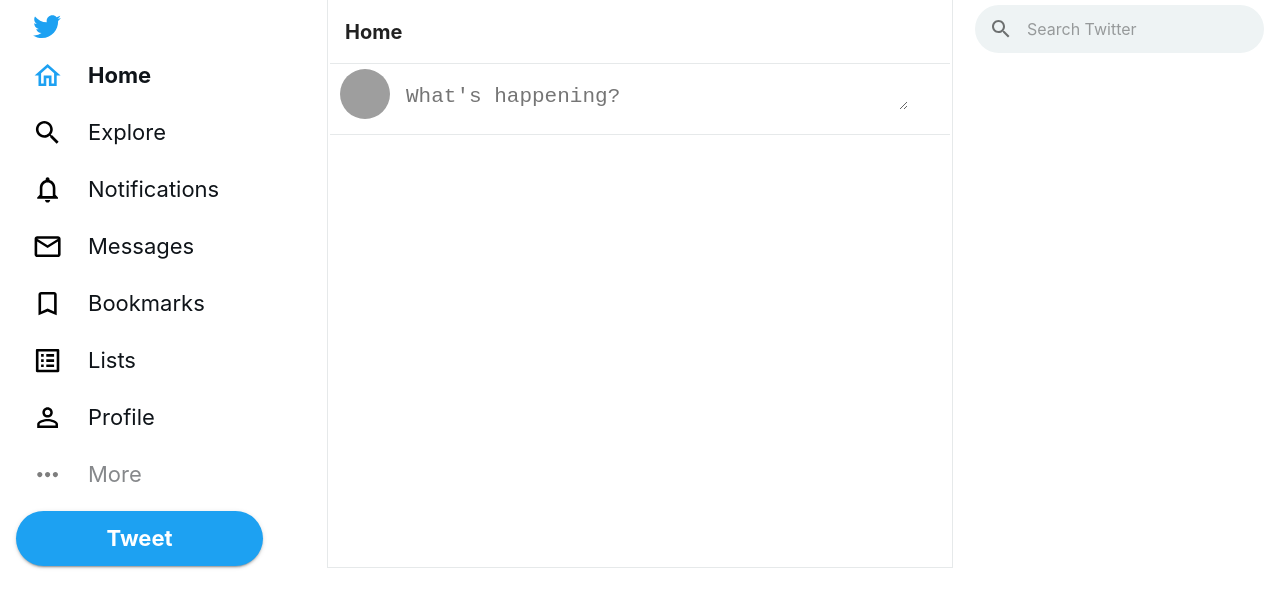
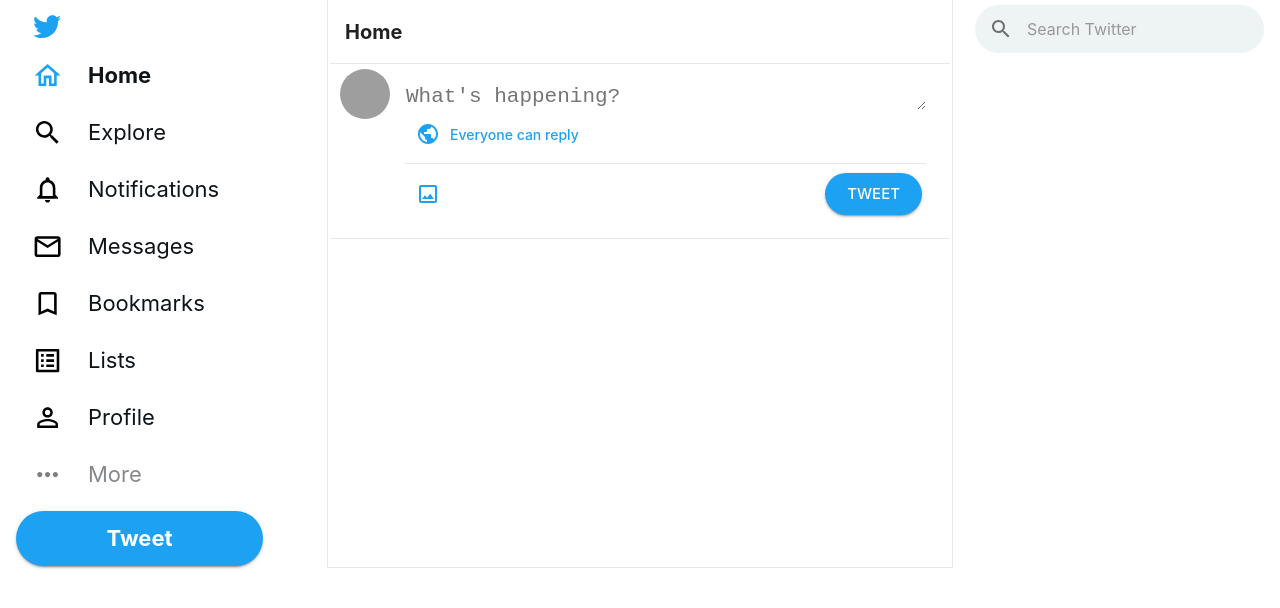
Before and after one commit to Alex-Berezov/twitter-clone, a React (Create React App) app: page / in a window 1280 px wide. Shown: the top 608 px of the page. Built offline with nearby package versions, Linux system fonts and the light colour scheme; grey boxes are pictures that could not be loaded.

Commit message:
Finished add tweet form

```diff
--- /dev/null
+++ b/src/components/Ui/TweetSmallBtn/TweetSmallBtn.tsx
@@ -0,0 +1,24 @@
+import React from 'react';
+import { createStyles, Theme, makeStyles } from '@material-ui/core/styles';
+import Button from '@material-ui/core/Button';
+
+const useStyles = makeStyles((theme: Theme) =>
+  createStyles({
+    margin: {
+      margin: theme.spacing(1),
+      borderRadius: '99px',
+    },
+  }),
+);
+
+export default function TweetSmallBtn() {
+  const classes = useStyles();
+
+  return (
+    <div>
+        <Button variant="contained" size="large" color="primary" className={classes.margin}>
+            Tweet
+        </Button>
+    </div>
+  );
+}
--- a/src/pages/Home/CreateTweetForm/CreateTweetForm.tsx
+++ b/src/pages/Home/CreateTweetForm/CreateTweetForm.tsx
@@ -1,7 +1,12 @@
 import React from 'react';
 
 import { Avatar, Paper, TextareaAutosize } from '@material-ui/core';
+import Typography from '@material-ui/core/Typography';
+import IconButton from '@material-ui/core/IconButton';
+import ImageOutlinedIcon from '@material-ui/icons/ImageOutlined';
+import PublicIcon from '@material-ui/icons/Public';
 
+import TweetSmallBtn from '../../../components/Ui/TweetSmallBtn/TweetSmallBtn';
 import { createTweetFormStyles } from './createTweetFormStyles';
 
 const CreateTweetForm = () => {
@@ -13,6 +18,27 @@
                 <Avatar alt="User Name" src="/static/images/avatar/1.jpg" className={classes.avatar} />
                 <div className={classes.addTweetPart}>
                     <TextareaAutosize aria-label="empty textarea" placeholder="What's happening?" />
+                    <IconButton
+                        className={classes.accessToComments}
+                        color="primary"
+                        aria-label="upload picture"
+                        component="span"
+                    >
+                        <PublicIcon />
+                        <Typography variant="subtitle2" gutterBottom>
+                            Everyone can reply
+                        </Typography>
+                    </IconButton>
+                    <span className={classes.formHr} />
+                    <div className={classes.buttonBlock}>
+                        <input accept="image/*" className={classes.input} id="icon-button-file" type="file" />
+                        <label htmlFor="icon-button-file">
+                            <IconButton color="primary" aria-label="upload picture" component="span">
+                                <ImageOutlinedIcon />
+                            </IconButton>
+                        </label>
+                        <TweetSmallBtn />
+                    </div>
                 </div>
             </Paper>
         </div>
--- a/src/pages/Home/CreateTweetForm/createTweetFormStyles.ts
+++ b/src/pages/Home/CreateTweetForm/createTweetFormStyles.ts
@@ -14,12 +14,37 @@
         height: '2.5em',
     },
     addTweetPart: {
+        display: 'flex',
+        flexDirection: 'column',
+        width: '100%',
         padding: '1em',
         '& textarea': {
             border: 'none',
-            width: '24em',
+            width: '100%',
             outline: 'none',
             fontSize: '1.5em',
         },
     },
+    accessToComments: {
+        justifyContent: 'flex-start',
+        alignItems: 'end',
+        '& h6': {
+            marginLeft: 10,
+            marginBottom: 0,
+        }
+    },
+    formHr: {
+        margin: '5px 0',
+        width: '100%',
+        height: '1px',
+        background: 'rgb(230 233 234)',
+    },
+    buttonBlock: {
+        display: 'flex',
+        justifyContent: 'space-between',
+        alignItems: 'center',
+    },
+    input: {
+        display: 'none',
+    },
 }));
```
